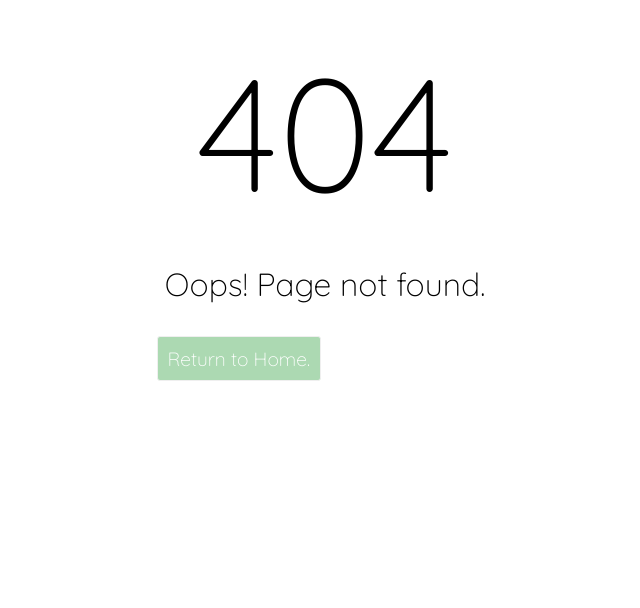
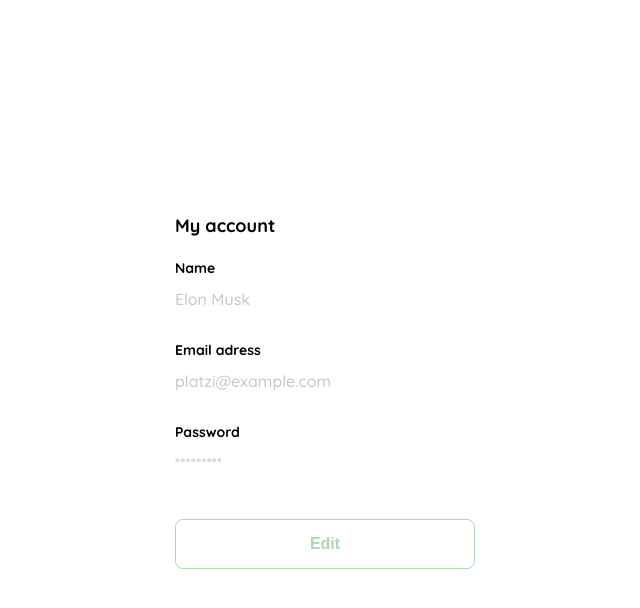
Before and after one commit to rolando22/react-shop, a React app: page /my-account in a window 1280 px wide. Before the commit this address had no page. Shown: the top 608 px of the page, without its empty margins (315-955 px from the left). Built offline with nearby package versions, Linux system fonts and the light colour scheme.

Commit message:
MyAccount

```diff
--- /dev/null
+++ b/src/pages/MyAccount.js
@@ -0,0 +1,25 @@
+import React from "react";
+import "../styles/MyAccount.scss";
+
+function MyAccount () {
+    return (
+        <div className="login">
+            <div className="form-container">
+                <h1 className="title title-create">My account</h1>
+                <form action="/" className="form">
+                    <div>
+                        <label htmlFor="name" className="label">Name</label>
+                        <p className="value">Elon Musk</p>
+                        <label htmlFor="email" className="label">Email adress</label>
+                        <p className="value">platzi@example.com</p>
+                        <label htmlFor="password" className="label">Password</label>
+                        <p className="value">*********</p>
+                    </div>
+                    <input type="submit" value="Edit" className="secondary-button login-button" />
+                </form>
+            </div>
+        </div>
+    );
+}
+
+export { MyAccount };
--- a/src/routes/App.js
+++ b/src/routes/App.js
@@ -6,6 +6,7 @@ import { Login } from "../containers/Login";
 import { RecoveryPassword } from "../containers/RecoveryPassword";
 import { SendEmail } from "../pages/SendEmail";
 import { NewPassword } from "../pages/NewPassword";
+import { MyAccount } from "../pages/MyAccount";
 import { NotFound } from "../pages/NotFound";
 import "../styles/global.scss";
 
@@ -19,6 +20,7 @@ function App () {
                     <Route path="/recovery-password" element={<RecoveryPassword />} />
                     <Route path="/send-email" element={<SendEmail />} />
                     <Route path="/new-password" element={<NewPassword />} />
+                    <Route path="my-account" element={<MyAccount />} />
                     <Route path="*" element={<NotFound />} />
                 </Routes>
             </Layout>
--- /dev/null
+++ b/src/styles/MyAccount.scss
@@ -0,0 +1,68 @@
+.login {
+    width: 100%;
+    height: 100vh;
+    display: grid;
+    place-items: center;
+}
+.form-container {
+    display: grid;
+    grid-template-rows: auto 1fr auto;
+    width: 300px;
+}
+.title {
+    font-size: var(--lg);
+    margin-bottom: 12px;
+    text-align: center;
+}
+.title-create {
+    margin-bottom: 22px;
+    text-align: start;
+}
+.form {
+    display: flex;
+    flex-direction: column;
+}
+.form div {
+    display: flex;
+    flex-direction: column;
+}
+.label {
+    font-size: var(--sm);
+    font-weight: bold;
+    margin-bottom: 4px;
+}
+.value {
+    color: var(--very-light-pink);
+    font-size: var(--md);
+    margin: 8px 0 32px 0;
+}
+.secondary-button {
+    background-color: var(--white);
+    border-radius: 8px;
+    border: 1px solid var(--hospital-green);
+    color: var(--hospital-green);
+    width: 100%;
+    cursor: pointer;
+    font-size: var(--md);
+    font-weight: bold;
+    height: 50px;
+}
+.login-button {
+    margin-top: 14px;
+    margin-bottom: 30px;
+}
+@media (max-width: 640px) {
+    .form-container {
+        height: 100%;
+    }
+    .form {
+        height: 100%;
+        justify-content: space-between;
+    }
+    .secondary-button {
+        width: 300px;
+        position: absolute;
+        bottom: 0;
+        margin-bottom: 24px;
+    }
+}
```
